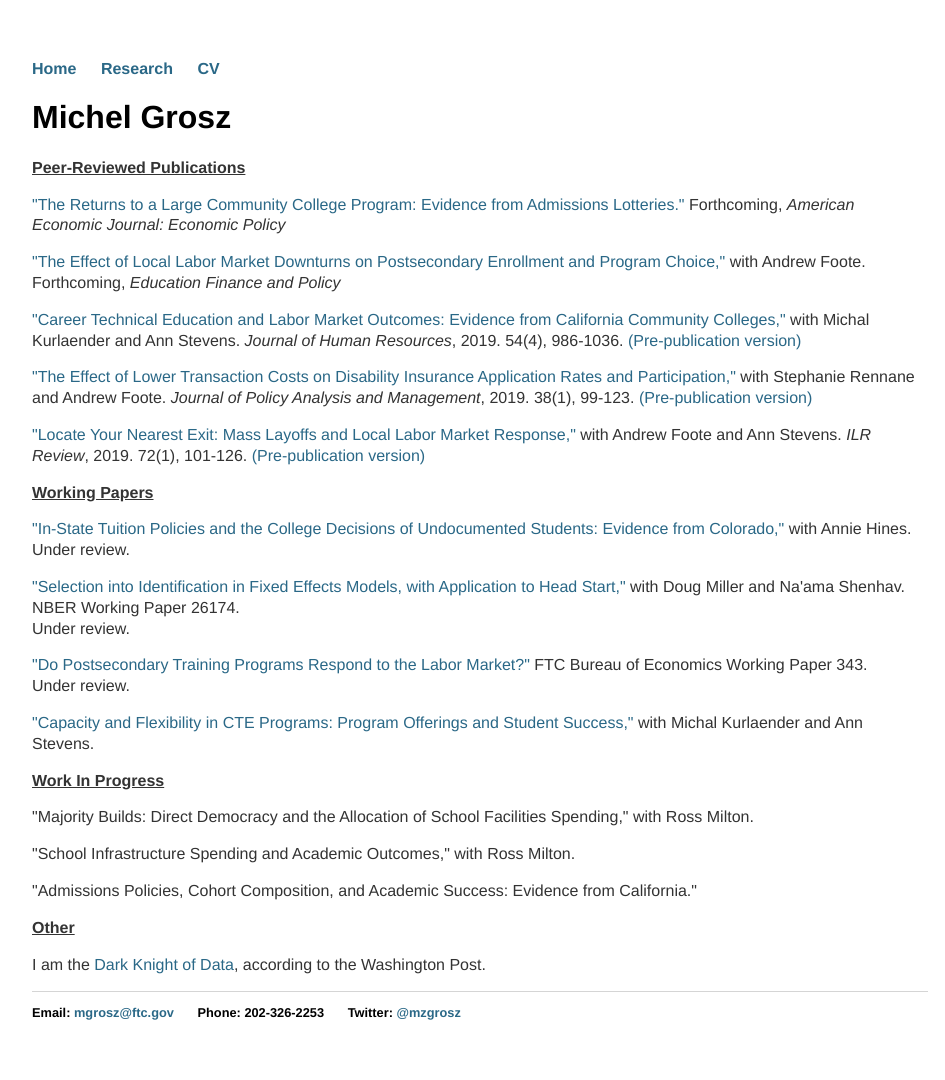
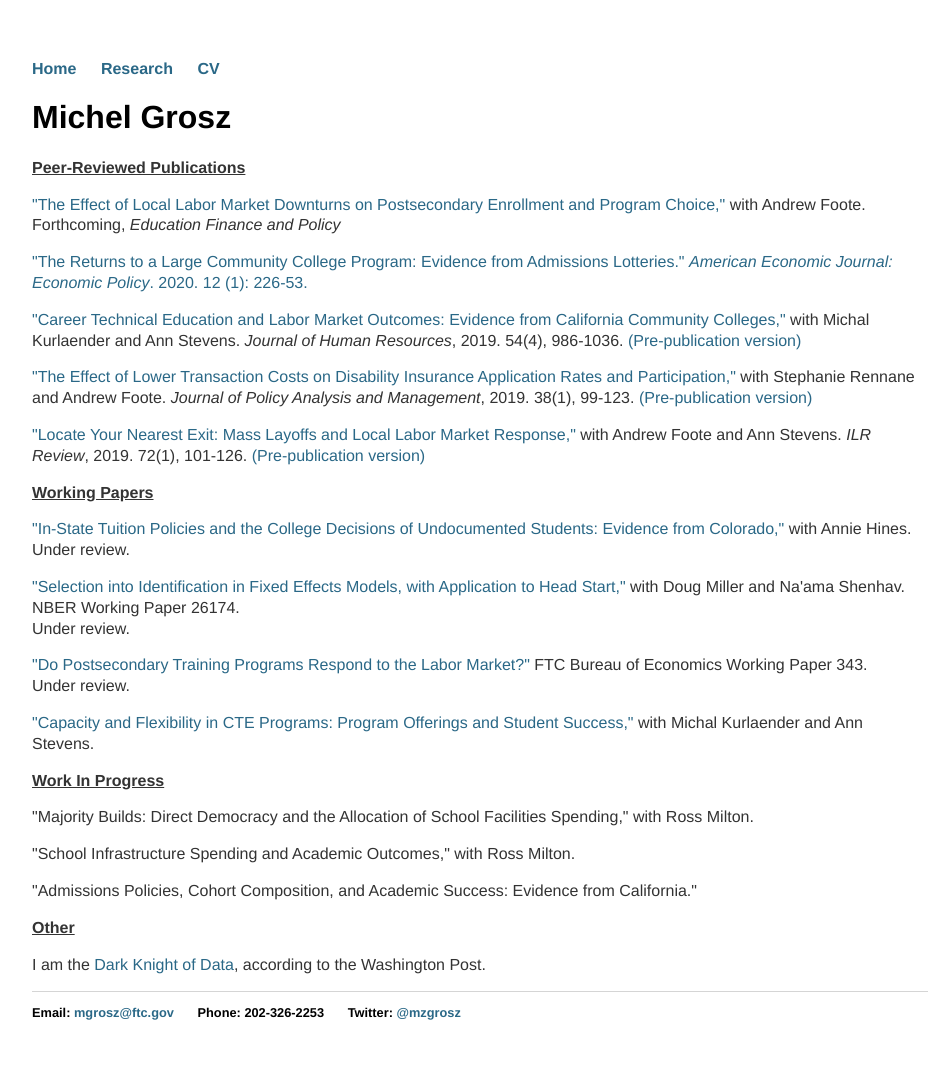
Before and after one commit to mzgrosz/mzgrosz.github.io, a Jekyll site: the page built from research/index.html, in a window 1280 px wide. Shown: the whole page, without its empty margins (160-1105 px from the left). Built offline with Jekyll 4.4.1, drawn with Linux system fonts in a browser that asks for light colours.

Commit message:
Update index.html

```diff
--- a/research/index.html
+++ b/research/index.html
@@ -10,19 +10,19 @@ title: Michel Grosz
 
 <p><b><u>Peer-Reviewed Publications</u></b></p>
 
-<p><a href="https://www.aeaweb.org/articles?id=10.1257/pol.20170506&amp;&amp;from=f">&quot;The Returns to a Large Community College Program: Evidence from Admissions Lotteries.&quot;</a>
-	Forthcoming, <em>American Economic Journal: Economic Policy</em> <br>
-	<!--Pre-publication version: <a href="https://mzgrosz.github.io/research/grosz_JMP_081118.pdf"> click here</a><br>
-	Op-eds/Briefs: <a href="https://fordhaminstitute.org/national/commentary/start-students-path-high-return-degrees-earlier">Fordham Education Gadfly</a>
-	-->
-	</p>
-
 
 <p><a href="https://www.mitpressjournals.org/doi/abs/10.1162/edfp_a_00288">&quot;The Effect of Local Labor Market Downturns on Postsecondary Enrollment and Program Choice,&quot;</a> with Andrew Foote.
 	Forthcoming, <em>Education Finance and Policy</em> <br>
 	<!--Pre-publication version: <a href="https://aefpweb.org/sites/default/files/webform/42/FooteGrosz_AEFPPaper.pdf">click here</a><br>
 	-->
 	</p>
+
+<p><a href="https://www.aeaweb.org/articles?id=10.1257/pol.20170506&amp;&amp;from=f">&quot;The Returns to a Large Community College Program: Evidence from Admissions Lotteries.&quot; <em>American Economic Journal: Economic Policy</em>. 2020. 12 (1): 226-53. <br>
+	<!--Pre-publication version: <a href="https://mzgrosz.github.io/research/grosz_JMP_081118.pdf"> click here</a><br>
+	Op-eds/Briefs: <a href="https://fordhaminstitute.org/national/commentary/start-students-path-high-return-degrees-earlier">Fordham Education Gadfly</a>
+	-->
+	</p>
+
 
 <p><a href="http://jhr.uwpress.org/content/early/2018/04/02/jhr.54.4.1015.7449R2.abstract">&quot;Career Technical Education and Labor Market Outcomes: Evidence from California Community Colleges,&quot;</a> with Michal Kurlaender and Ann Stevens. <em>Journal of Human Resources</em>, 2019. 54(4), 986-1036.  <a href="https://www.nber.org/papers/w21137"> (Pre-publication version)</a><br>
 	<!--Pre-publication version: <a href="https://www.nber.org/papers/w21137">NBER Working Paper 21137</a><br>
```
